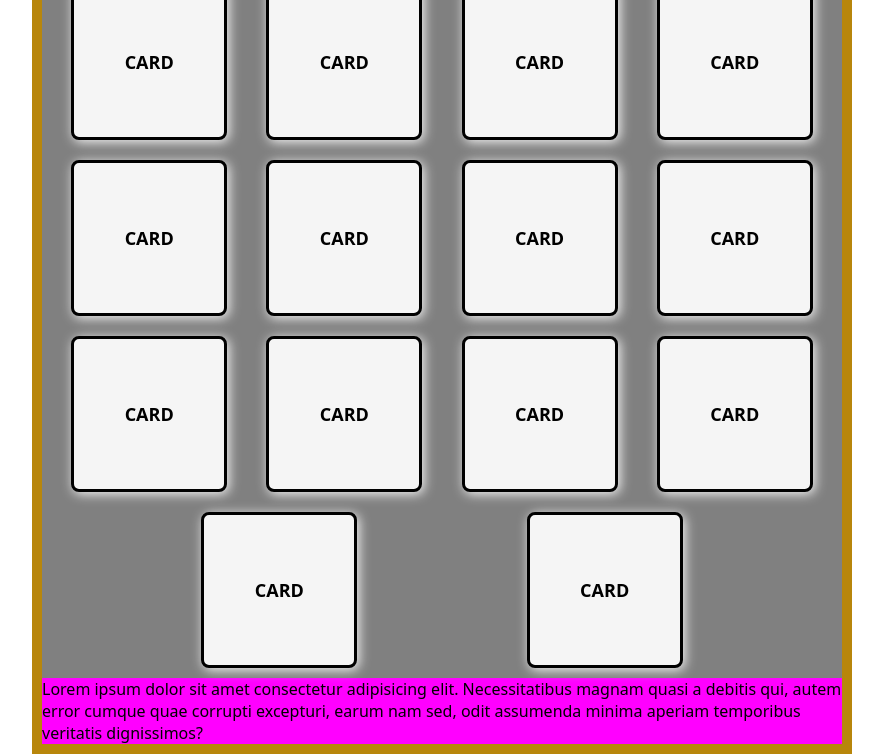
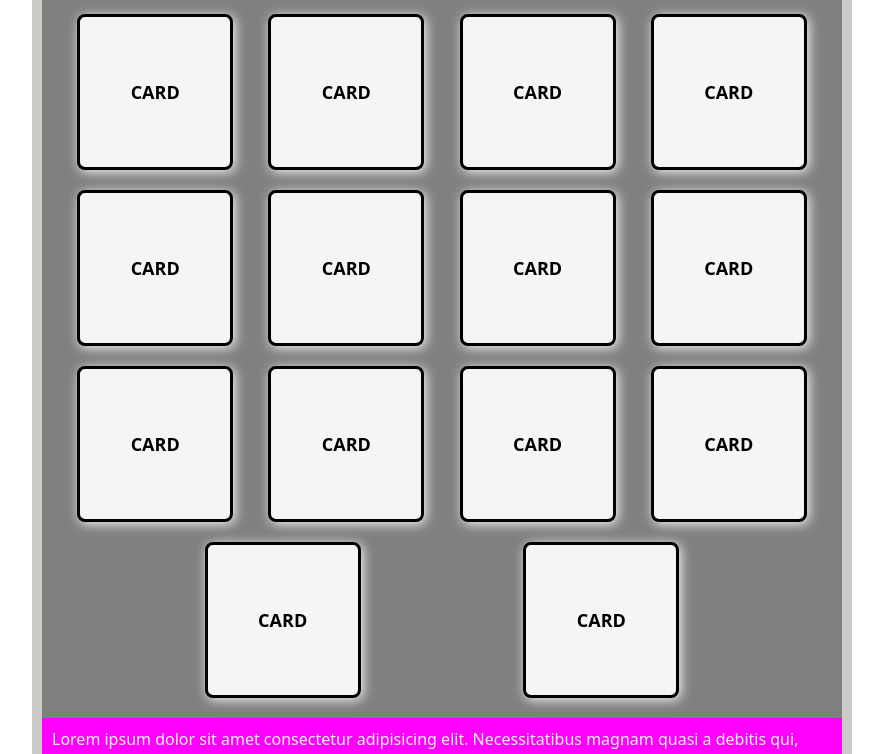
Before and after one commit to DanielBrown1998/HTML_CSS, a plain HTML site: page templates/index.html in a window 1280 px wide. Shown: the part 241-995 px from the top of the page, without its empty margins (198-1081 px from the left). Drawn offline with Linux system fonts and the light colour scheme.

Commit message:
Enhance layout and styling: add gap variable, update background colors, and improve link styles

```diff
--- a/assets/css/style.css
+++ b/assets/css/style.css
@@ -11,6 +11,8 @@
     --main-min-width: 350px;
     --main-width: 70vw;
     --main-max-width: 800px;
+
+    --gap: 10px;
 }
 
 
@@ -39,7 +41,7 @@ main{
     justify-self: center;
     margin: var(--gap);
     padding: var(--gap);
-    background-color: darkgoldenrod;
+    background-color: rgb(205, 203, 199);
     min-width: var(--main-min-width);
     width: var(--main-width);
     max-width: var(--main-max-width);
@@ -47,20 +49,41 @@ main{
 
 section{
     background-color: gray;
+    padding: var(--gap);
+
 }
 
 aside{
     background-color: orangered;
+    color: whitesmoke;
+    padding: var(--gap);
 }
 
 footer{
     background-color: fuchsia;
+    color: whitesmoke;
+    padding: var(--gap);
+
 }
 
 ul{
     list-style: none;
     color: white;
     font-weight: 600;
+}
+
+a{
+    text-decoration: none;
+    color: white;
+}
+a:hover{
+    color: red;
+    transform: scale(-5%, -5%);
+    filter: drop-shadow(
+        2px 2px 6px whitesmoke
+    );
+    transition: all ease-in 300ms;
+
 }
 
 .border{
@@ -75,7 +98,8 @@ ul{
 
 .center-flex{
     justify-content: center;
-    justify-items: center;
+    align-items: center;
+    align-content: center;
 }
 
 /*Mobile First*/
@@ -103,8 +127,6 @@ ul{
         display: flex;
         flex-direction: column;
         flex-wrap: nowrap;
-        justify-content: center;
-        text-align: center;
         font-size: large;
         font-weight: 900;
         min-width: var(--content-min-width);
--- a/templates/index.html
+++ b/templates/index.html
@@ -14,7 +14,11 @@
                 <li>HOME</li>
                 <li>LOGIN</li>
                 <li>SIGNIN</li>
-                <li>ABOUT US</li>
+                <li>
+                    <a href="#" target="_blank" rel="noopener noreferrer">
+                        ABOUT US
+                    </a>
+                </li>
             </ul>
         </nav>
     </header>
@@ -23,47 +27,47 @@
             <header class="flex-row center-flex">
                 <h1>TITULO</h1>
             </header>
-            <section class="container">
-                <div class="content">
+            <section class="container center-flex">
+                <div class="content center-flex">
                     <p>CARD</p>
                 </div>
-                <div class="content">
+                <div class="content center-flex">
                     <p>CARD</p>
                 </div>
-                <div class="content">
+                <div class="content center-flex">
                     <p>CARD</p>
                 </div>
-                <div class="content">
+                <div class="content center-flex">
                     <p>CARD</p>
                 </div>
-                <div class="content">
+                <div class="content center-flex">
                     <p>CARD</p>
                 </div>
-                <div class="content">
+                <div class="content center-flex">
                     <p>CARD</p>
                 </div>
-                <div class="content">
+                <div class="content center-flex">
                     <p>CARD</p>
                 </div>
-                <div class="content">
+                <div class="content center-flex">
                     <p>CARD</p>
                 </div>
-                <div class="content">
+                <div class="content center-flex">
                     <p>CARD</p>
                 </div>
-                <div class="content">
+                <div class="content center-flex">
                     <p>CARD</p>
                 </div>
-                <div class="content">
+                <div class="content center-flex">
                     <p>CARD</p>
                 </div>
-                <div class="content">
+                <div class="content center-flex">
                     <p>CARD</p>
                 </div>
-                <div class="content">
+                <div class="content center-flex">
                     <p>CARD</p>
                 </div>
-                <div class="content">
+                <div class="content center-flex">
                     <p>CARD</p>
                 </div>
 
```
